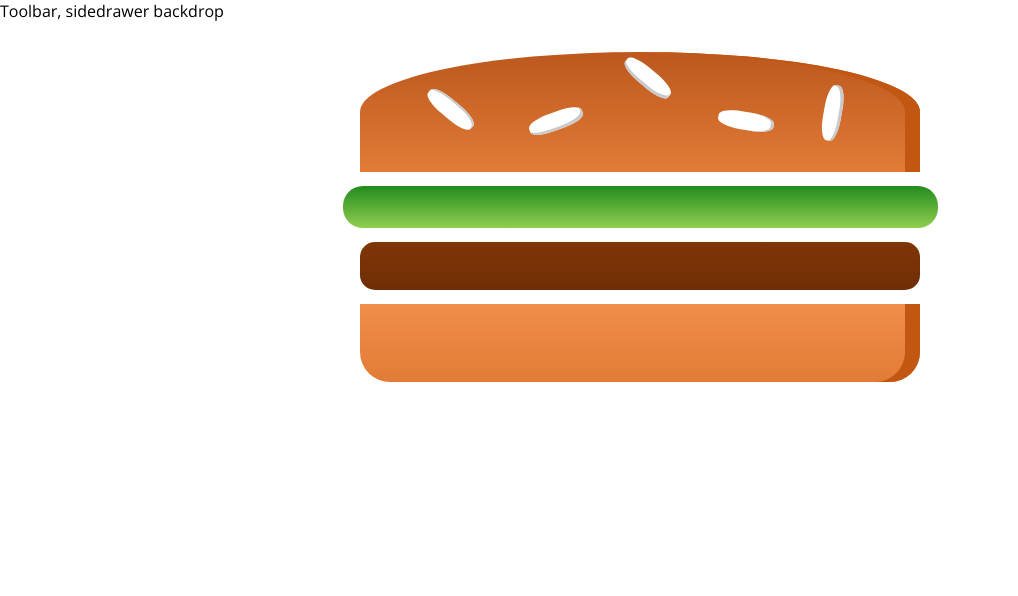
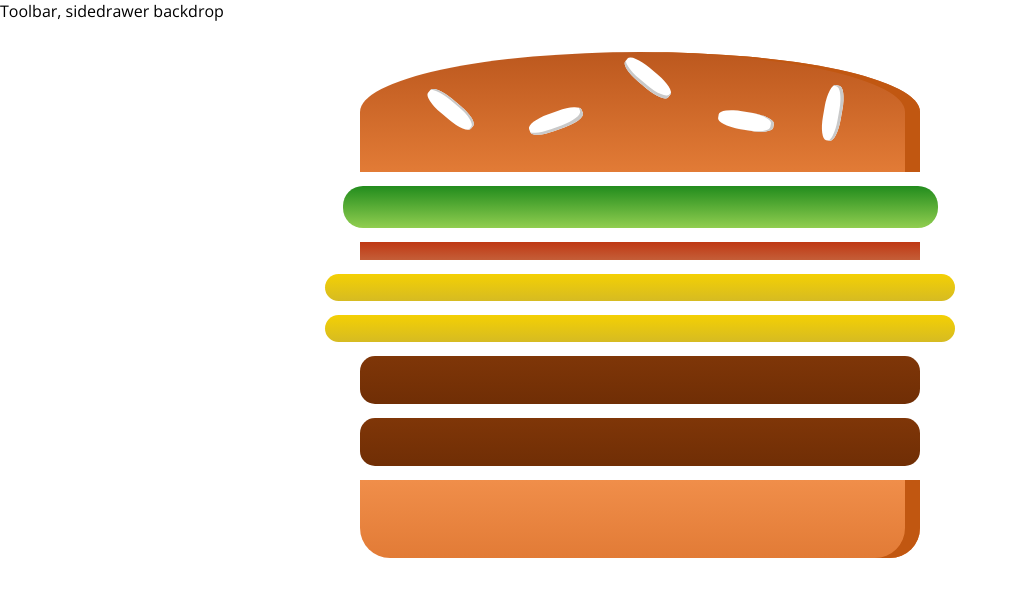
Before and after one commit to asianvader/react-burger-builder, a React (Create React App) app: page / in a window 1280 px wide. Shown: the top 596 px of the page, without its empty margins (0-1018 px from the left). Built offline with nearby package versions, Linux system fonts and the light colour scheme.

Commit message:
make the ingredients dynamic

```diff
--- a/src/components/Burger/Burger.js
+++ b/src/components/Burger/Burger.js
@@ -2,12 +2,17 @@ import React from 'react';
 import styles from './Burger.module.css';
 import BurgerIngredient from './BurgerIngredient/BurgerIngredient';
 
-const burger = () => {
+const burger = (props) => {
+    const transformedIngredients = Object.keys(props.ingredients)
+        .map(igKey => {
+            return [...Array(props.ingredients[igKey])].map((_, i) => {
+                return <BurgerIngredient key={igKey + i} type={igKey} />; // e.g. 'salad', 2
+            });
+        });
     return (
         <div className={styles.Burger}>
             <BurgerIngredient type="bread-top"/>
-            <BurgerIngredient type="salad"/>
-            <BurgerIngredient type="meat"/>
+            {transformedIngredients}
             <BurgerIngredient type="bread-bottom"/>
 
         </div>
--- a/src/containers/BurgerBuilder/BurgerBuilder.js
+++ b/src/containers/BurgerBuilder/BurgerBuilder.js
@@ -3,10 +3,18 @@ import Aux from '../../hoc/Aux';
 import Burger from '../../components/Burger/Burger';
 
 class BurgerBuilder extends Component {
+    state = {
+        ingredients: {
+            salad: 1,
+            bacon: 1,
+            cheese: 2,
+            meat: 2
+        }
+    }
     render() {
         return (
             <Aux>
-                <Burger />
+                <Burger ingredients={this.state.ingredients}/>
             </Aux>
         );
     }
```
